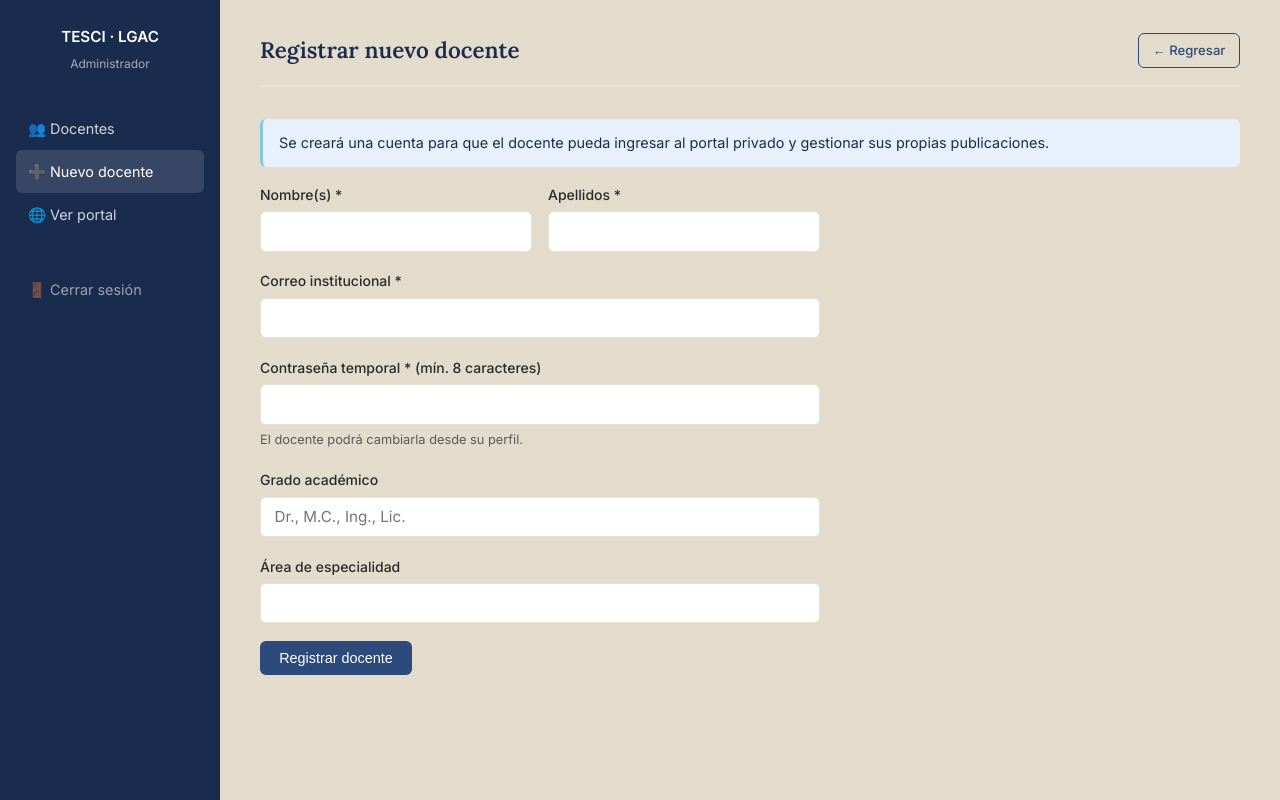
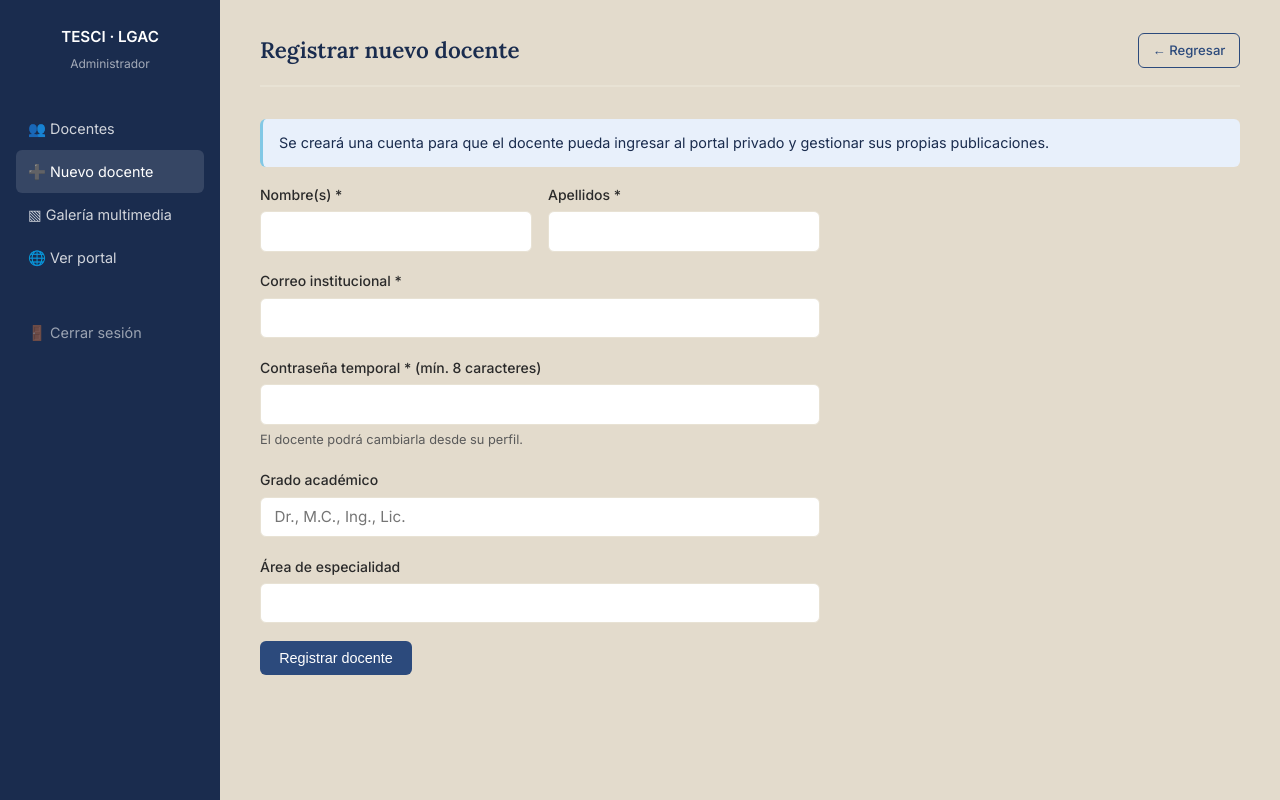
Before and after one commit to CodeSoulX/LGAC-TESCI-RESIDENCIAS-PROFESIONALES, a PHP site: page /Proyectos/admin/nuevo_docente.php in a window 1280 px wide. Run offline with PHP 8.4, Linux system fonts and the light colour scheme; a user stored in the database is signed in; data comes from the database, SQL or seed files in the repository.

Commit message:
Beta 1.6.1 cambios en el admin

```diff
--- a/admin/nuevo_docente.php
+++ b/admin/nuevo_docente.php
@@ -60,6 +60,7 @@ if ($_SERVER['REQUEST_METHOD'] === 'POST') {
       <ul class="sidebar-nav">
         <li><a href="panel.php">👥 Docentes</a></li>
         <li><a href="nuevo_docente.php" class="activo">➕ Nuevo docente</a></li>
+        <li><a href="galeria.php">▧ Galería multimedia</a></li>
         <li><a href="../index.php" target="_blank">🌐 Ver portal</a></li>
         <li><a href="logout.php" style="margin-top:2rem;opacity:.7;">🚪 Cerrar sesión</a></li>
       </ul>
--- a/admin/restablecer_password.php
+++ b/admin/restablecer_password.php
@@ -59,6 +59,7 @@ if ($_SERVER['REQUEST_METHOD'] === 'POST') {
             <ul class="sidebar-nav">
                 <li><a href="panel.php" class="activo">👥 Docentes</a></li>
                 <li><a href="nuevo_docente.php">➕ Nuevo docente</a></li>
+                <li><a href="galeria.php">▧ Galería multimedia</a></li>
                 <li><a href="../index.php">🌐 Ver portal</a></li>
                 <li><a href="logout.php" style="margin-top:2rem;opacity:.7;">🚪 Cerrar sesión</a></li>
             </ul>
```
